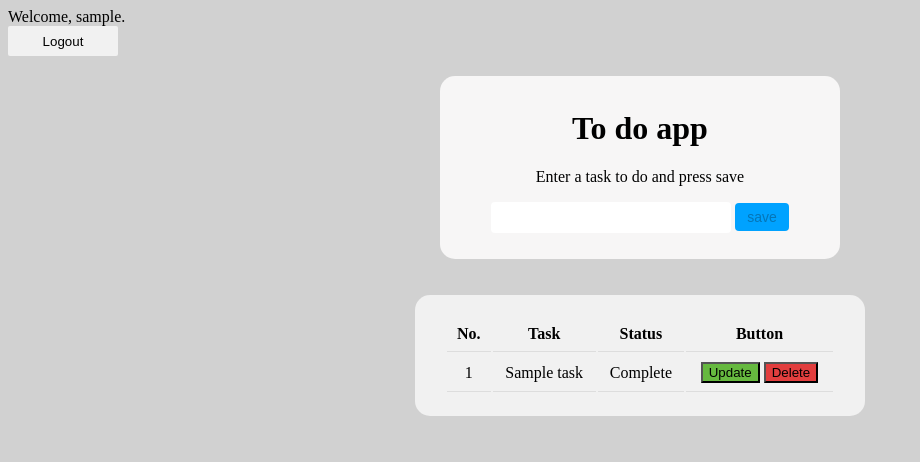
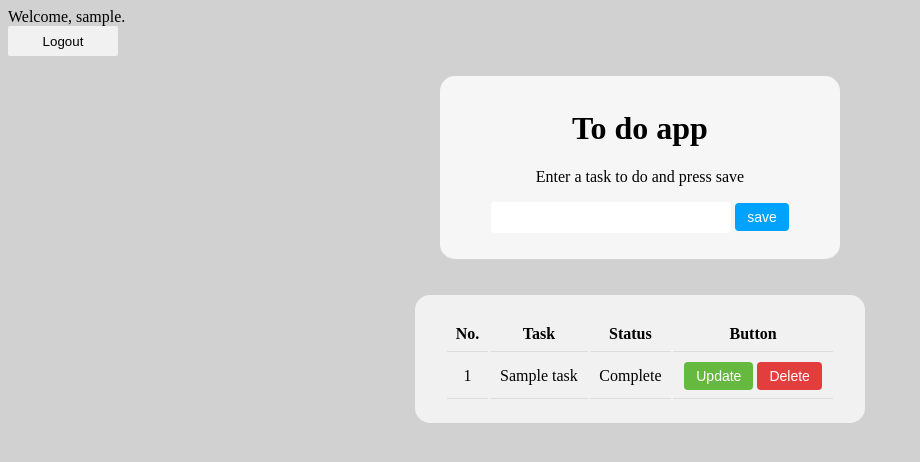
Before and after one commit to Linardatou/todo_app, a PHP site: page / in a window 1280 px wide. Shown: the top 462 px of the page, without its empty margins (0-920 px from the left). Run offline with PHP 8.4, Linux system fonts and the light colour scheme; the visitor is signed in with stand-in values (Sample User, id 1); tables that the repository leaves empty or names only in its code hold one stand-in row (values such as "Sample post"); data that the repository does not hold is empty; a stand-in replaces the project's code that opens the database connection.

```diff
--- a/public/ajaxsignup.php
+++ b/public/ajaxsignup.php
@@ -20,7 +20,7 @@ if(empty($username)){//check if user_name is empty
     exit(json_encode(["success" => false, "msg" => "name is empty."]));
 }
 //encrypt password here so that its not visible through the database.
-$password=password_hash($password,PASSWORD_BCRYPT);
+$password=password_hash($password,PASSWORD_DEFAULT);
 
 $sql = "INSERT INTO users (`username`,`password`,`email`,`fullname`) VALUES (?,?,?,?)";
 $pdo->prepare($sql)->execute([
--- a/public/signup.php
+++ b/public/signup.php
@@ -33,8 +33,8 @@ include "db.php";
         <a href="https://en.wikipedia.org/wiki/Terms_of_service">Terms and Conditions</a>
         <br><br>
         <button id="agree" class="signup" type="submit" disabled="true">Submit</button>
-      </form>
-        <p>You have an account?<a href="login.php">Login</a></p>
+    </form>
+  <p>You have an account?<a href="login.php">Login</a></p>
 <div>
 <script src="https://ajax.googleapis.com/ajax/libs/jquery/3.6.1/jquery.min.js"></script>
 <script type="text/javascript" src="checkbox.js"></script>
--- a/public/style.css
+++ b/public/style.css
@@ -27,20 +27,25 @@ body{
     border-radius: 4px;
     padding: 6px 12px;
     font-size: 14px;
+    color: white;
+    border-style: none;
   }
   .update{
     background-color: rgba(98, 184, 58, 0.966);
+    border-radius: 4px;
+    padding: 6px 12px;
+    font-size: 14px;
+    color: white;
+    border-style: none;
   }
   .delete{
     background-color: rgb(226, 62, 62);
+    border-radius: 4px;
+    padding: 6px 12px;
+    font-size: 14px;
+    color: white;
+    border-style: none;
   }
-  /* .button{
-    color:aliceblue;
-    border-radius: 4px;
-    border: none;
-    padding: 3px 6px;
-    font-size: 14px;
-  } */
   table{
     border-style: none;
     margin:auto;
@@ -118,9 +123,11 @@ body{
     border-radius: 2px;
     background-color: rgb(241, 241, 241);
   }
-   #agree{
+  #agree{
     padding: 6px 18px;
     border-radius: 6px;
     font-size: 18px;
-
-   }
+  }
+  #custom{
+    text-align: center;
+  }
```
Also changed, not shown: public/ajaxlogin.php (+8 -1 lines).
